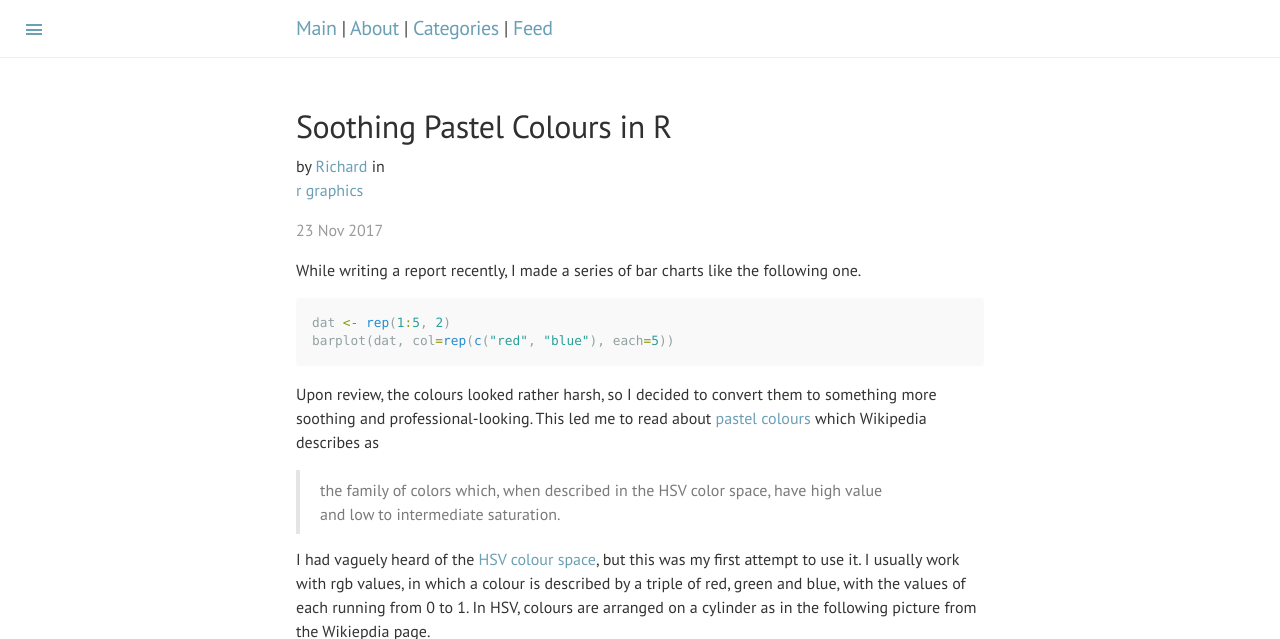
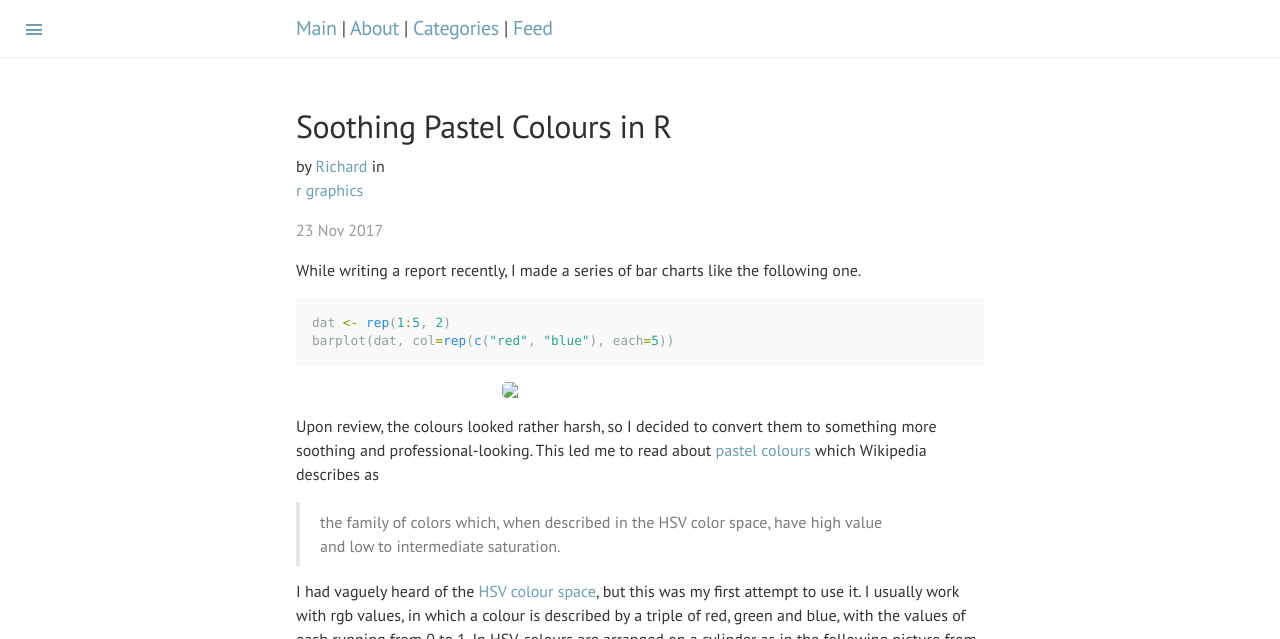
Before and after one commit to datascienceconfidential/datascienceconfidential.github.io, a Jekyll site: the page built from _posts/2017-11-23-soothing-pastel-colours-in-r.md, in a window 1280 px wide. Shown: the top 639 px of the page. Built offline with Jekyll 4.4.1, drawn with Linux system fonts in a browser that asks for light colours; comment, search, counter and statistics services are not loaded; grey boxes are pictures that could not be loaded.

Commit message:
trying to include barplot

````diff
--- a/_posts/2017-11-23-soothing-pastel-colours-in-r.md
+++ b/_posts/2017-11-23-soothing-pastel-colours-in-r.md
@@ -12,6 +12,9 @@
 dat <- rep(1:5, 2)
 barplot(dat, col=rep(c("red", "blue"), each=5))
 ```
+<div style="width:40%; margin:0 auto;">
+ <img src="../blog/images/2017/barplot1.png" />
+</div>
 
 Upon review, the colours looked rather harsh, so I decided to convert them to something more soothing and professional-looking.
 This led me to read about [pastel colours](https://en.wikipedia.org/wiki/Pastel_(color)) which Wikipedia describes as
````
